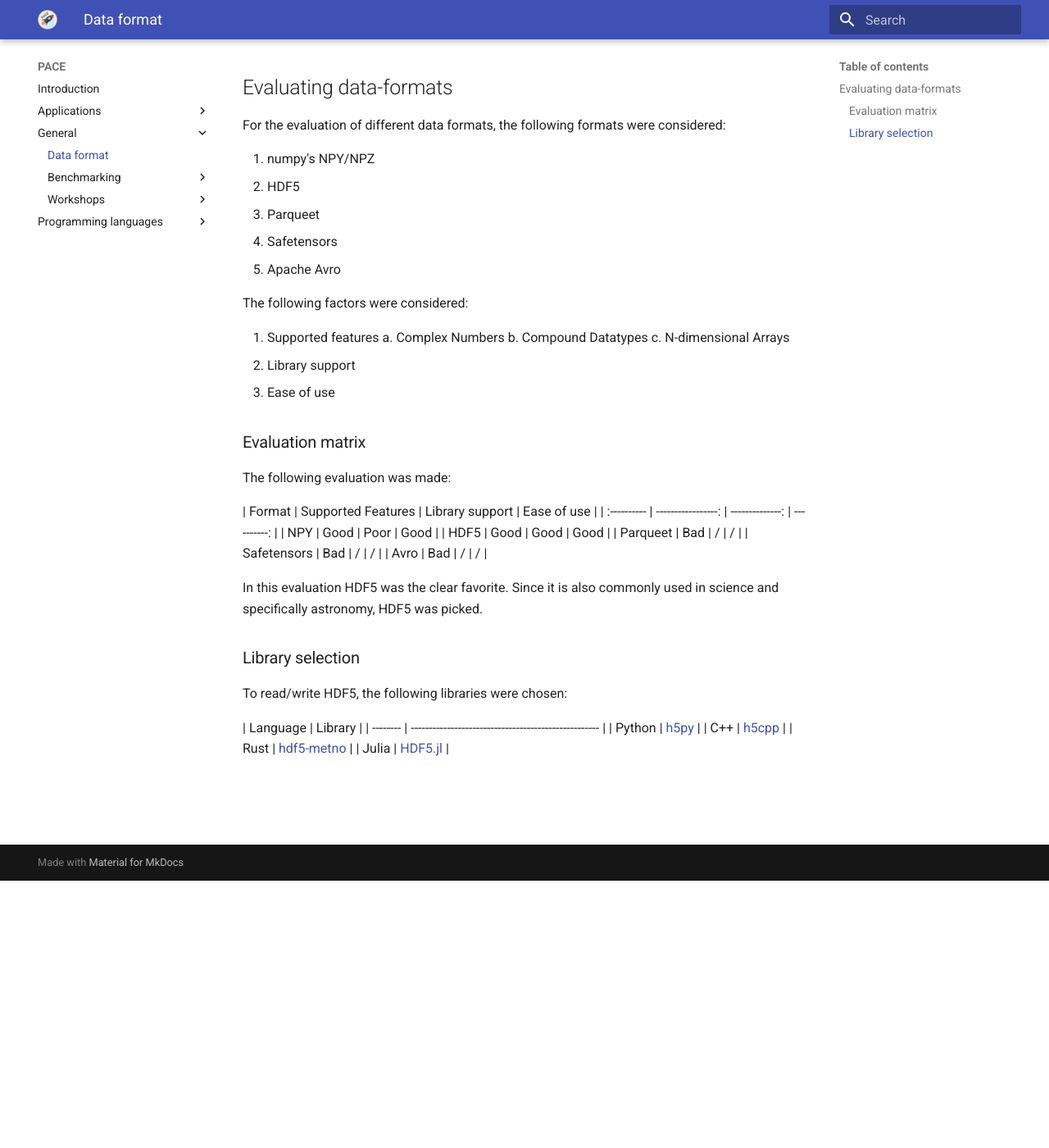
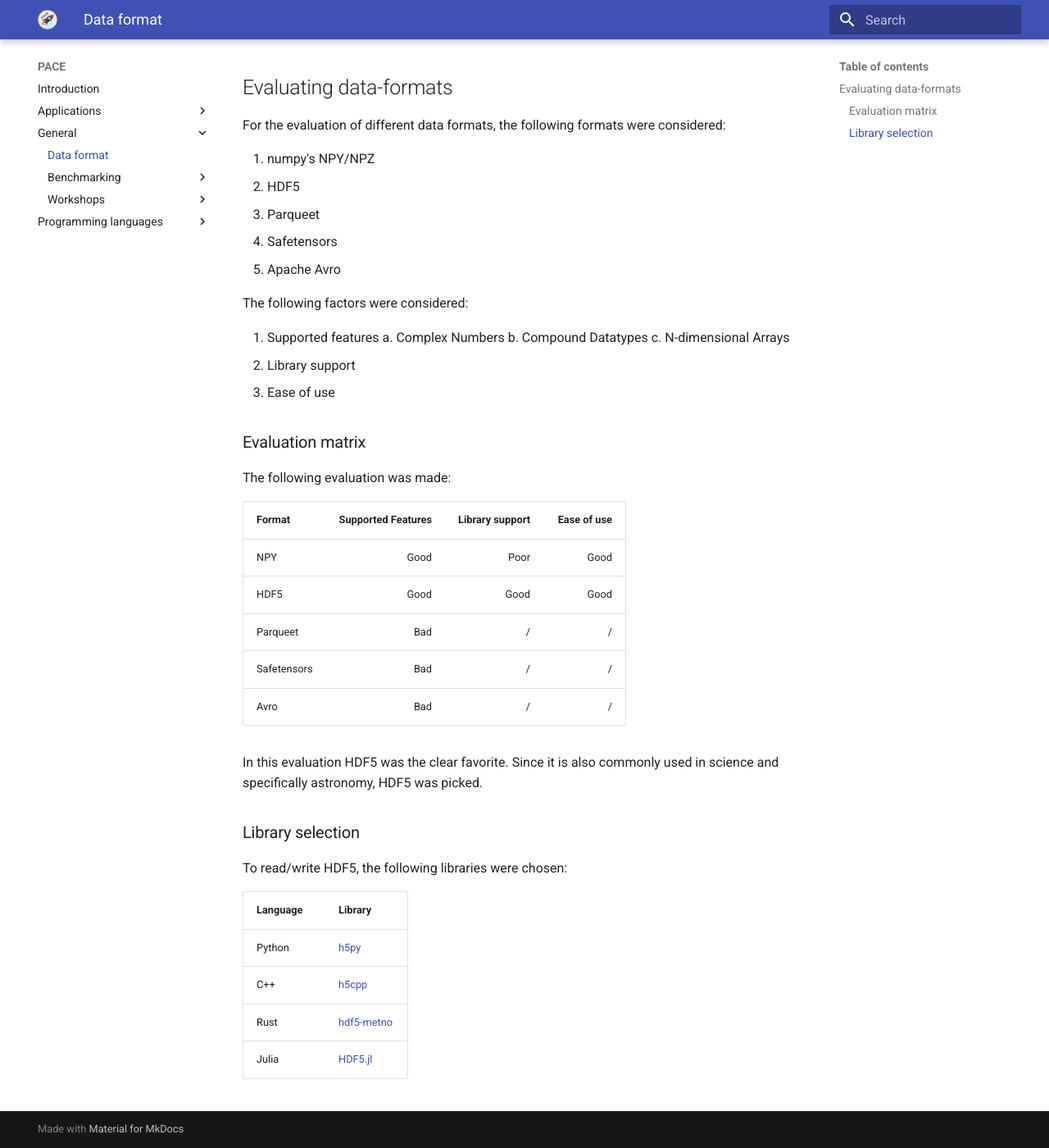
Before and after one commit to astron-rd/PACE, an MkDocs documentation site: the page built from docs/general/data-format.md, in a window 1280 px wide and 1400 px high, scrolled down 326 px. Shown: the whole window at 82% size. Built offline with MkDocs 1.6.1 and Material for MkDocs 9.7.7, drawn with Linux system fonts in a browser that asks for light colours; nearby versions of some CDN libraries; part of the change alters nothing that is shown.

```diff
--- a/docs/general/data-format.md
+++ b/docs/general/data-format.md
@@ -22,19 +22,24 @@ considered:
 
 The following factors were considered:
 
-1. Supported features a. Complex Numbers b. Compound Datatypes c. N-dimensional
-   Arrays
-1. Library support
-1. Ease of use
+1. Supported features
+  a. Complex Numbers
+  b. Compound Datatypes
+  c. N-dimensional Arrays
+2. Library support
+3. Ease of use
 
 ### Evaluation matrix
 
 The following evaluation was made:
 
-| Format | Supported Features | Library support | Ease of use | | :---------- |
------------------: | --------------: | ----------: | | NPY | Good | Poor | Good
-| | HDF5 | Good | Good | Good | | Parqueet | Bad | / | / | | Safetensors | Bad |
-/ | / | | Avro | Bad | / | / |
+| Format      | Supported Features | Library support | Ease of use |
+| :---------- | -----------------: | --------------: | ----------: |
+| NPY         |               Good |            Poor |        Good |
+| HDF5        |               Good |            Good |        Good |
+| Parqueet    |                Bad |               / |           / |
+| Safetensors |                Bad |               / |           / |
+| Avro        |                Bad |               / |           / |
 
 In this evaluation HDF5 was the clear favorite. Since it is also commonly used
 in science and specifically astronomy, HDF5 was picked.
@@ -43,9 +48,9 @@ in science and specifically astronomy, HDF5 was picked.
 
 To read/write HDF5, the following libraries were chosen:
 
-| Language | Library | | -------- |
----------------------------------------------------- | | Python |
-[h5py](https://docs.h5py.org/en/stable/index.html) | | C++ |
-[h5cpp](https://github.com/ess-dmsc/h5cpp) | | Rust |
-[hdf5-metno](https://crates.io/crates/hdf5-metno) | | Julia |
-[HDF5.jl](https://juliaio.github.io/HDF5.jl/stable/) |
+| Language | Library                                              |
+| -------- | ---------------------------------------------------- |
+| Python   | [h5py](https://docs.h5py.org/en/stable/index.html)   |
+| C++      | [h5cpp](https://github.com/ess-dmsc/h5cpp)           |
+| Rust     | [hdf5-metno](https://crates.io/crates/hdf5-metno)    |
+| Julia    | [HDF5.jl](https://juliaio.github.io/HDF5.jl/stable/) |
```
